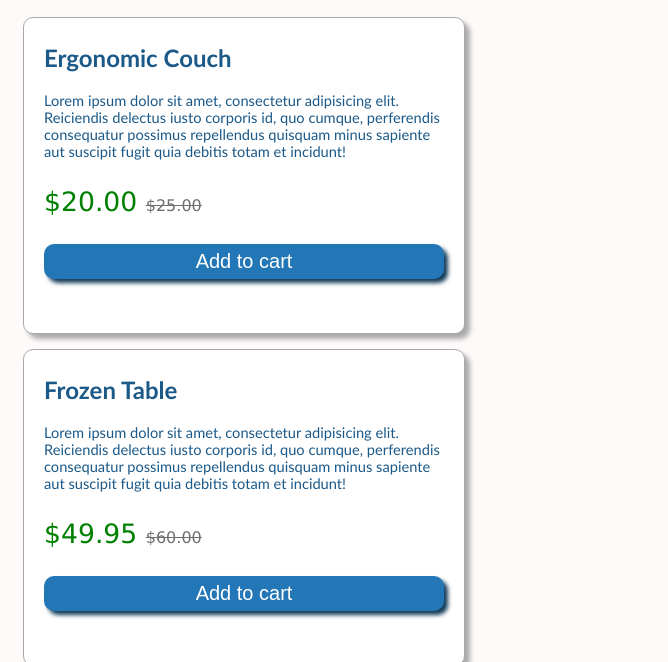
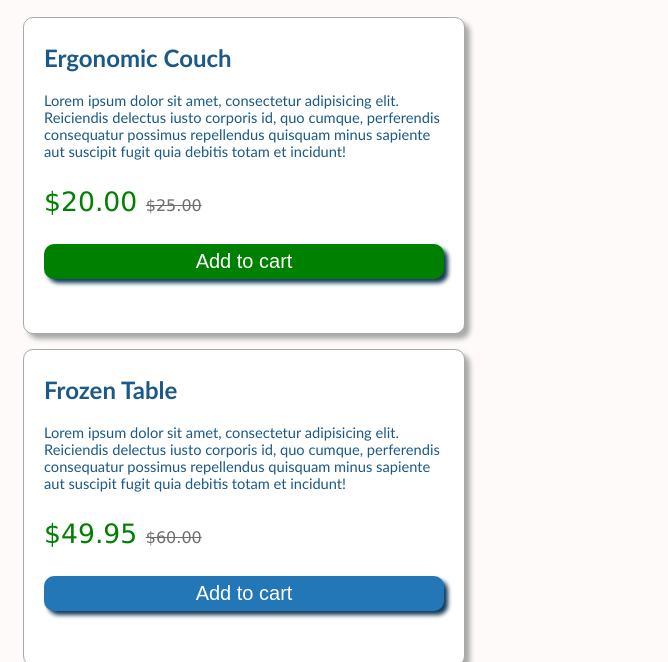
Before and after one commit to torbitj/furniture-emporium, a plain HTML site: page index.html in a window 1280 px wide. In both pictures the pointer is over the button 244 px from the left and 399 px from the top of the page. Shown: the part 138-800 px from the top of the page, without its empty margins (0-668 px from the left). Drawn offline with Linux system fonts and the light colour scheme.

Commit message:
Add button hover style

```diff
--- a/index.css
+++ b/index.css
@@ -47,3 +47,8 @@ button {
   font-size: 12pt;
   color: #6E6E6E;
 }
+
+button:hover {
+  cursor: pointer;
+  background-color: green;
+}
```
